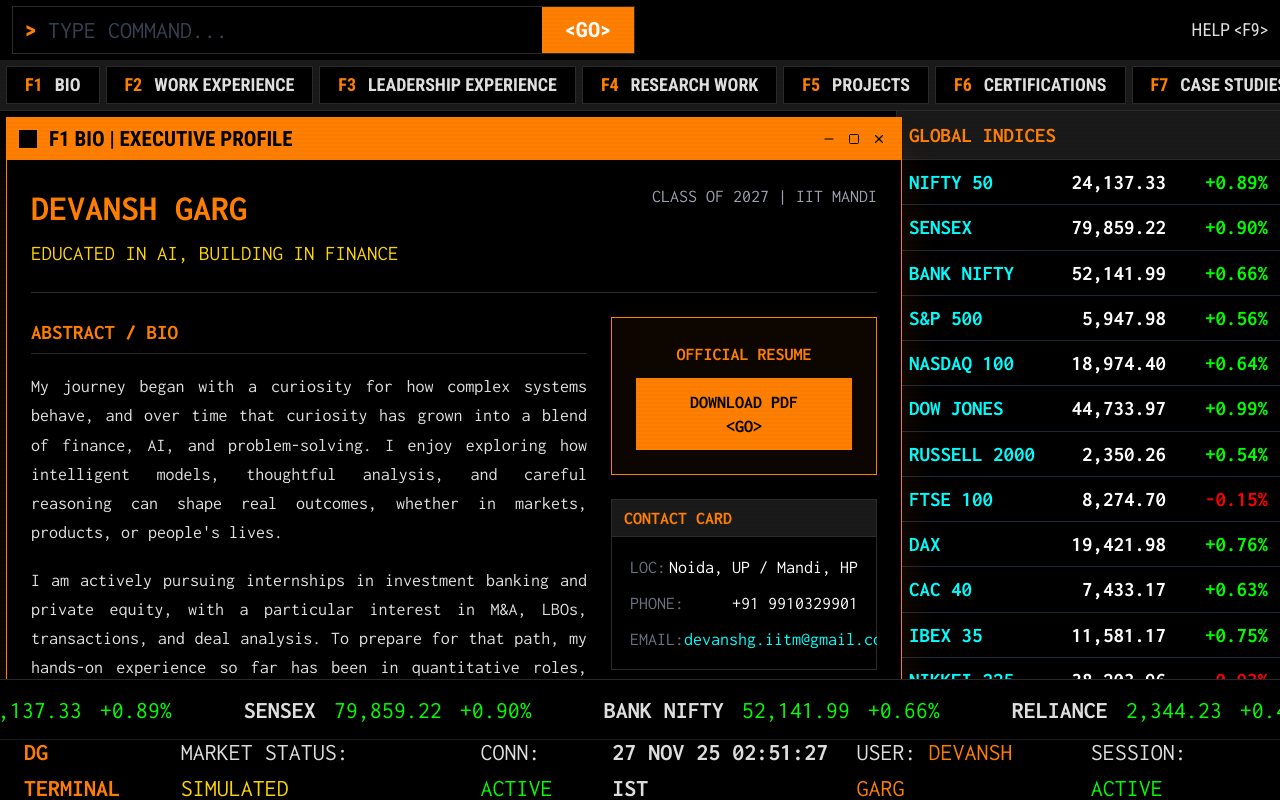
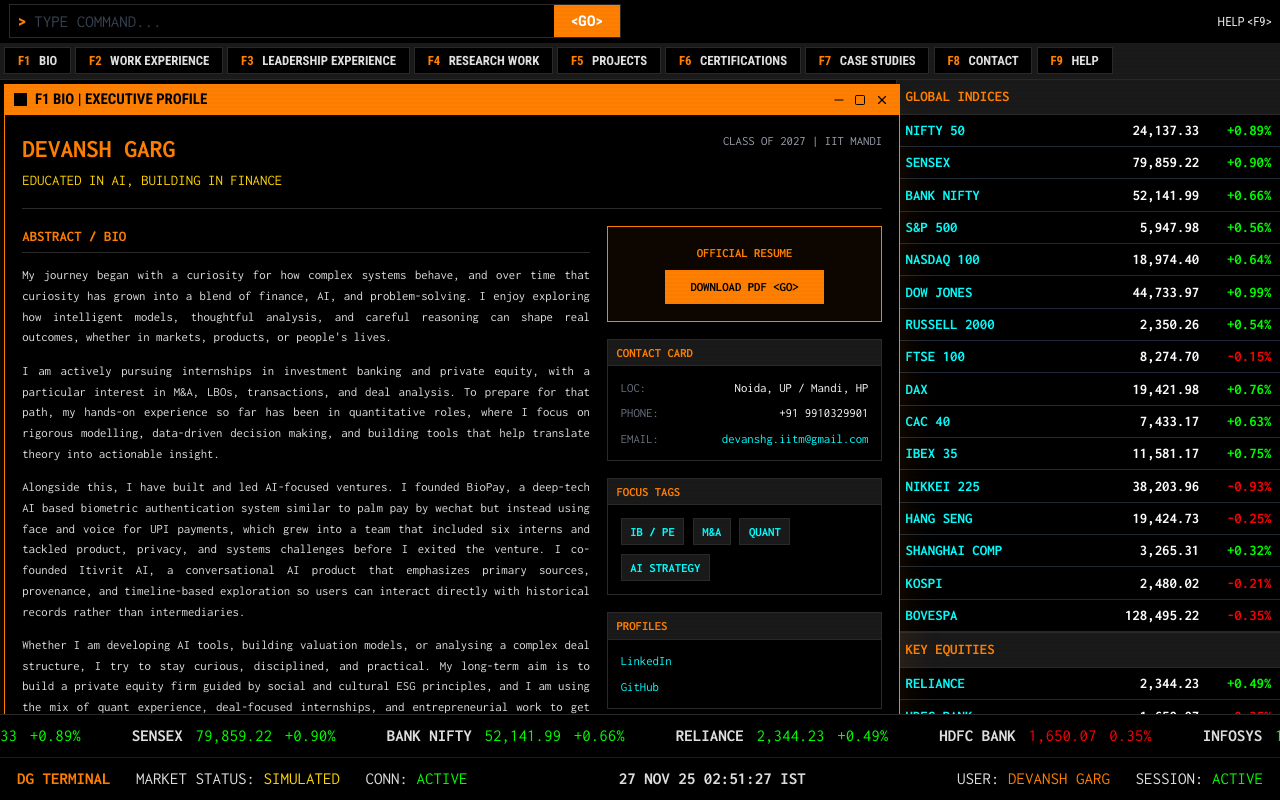
Before and after one commit to ThePredictiveDev/Portfolio-Website-Bloomberg, a React (Vite) app: page / in a window 1280 px wide. Built offline with nearby package versions, Linux system fonts and the light colour scheme.

Commit message:
UI Update: Reduced global scale by ~30% (24px -> 17px root font size)

```diff
--- a/src/index.css
+++ b/src/index.css
@@ -4,8 +4,7 @@
 
 @layer base {
   html {
-    font-size: 125%; /* Increased base size (approx 20px instead of 16px) to scale everything up, but 150% might be too aggressive causing overflow. 1.25 is safer start, but user asked for 1.5x. Let's go with 150% as requested. */
-    font-size: 24px; /* 1.5 * 16px default = 24px. Explicitly setting this handles the scaling. */
+    font-size: 17px; /* Reduced from 24px by ~30% to scale everything down */
   }
   body {
     @apply bg-bloomberg-black text-bloomberg-text font-sans overflow-hidden antialiased;
```
